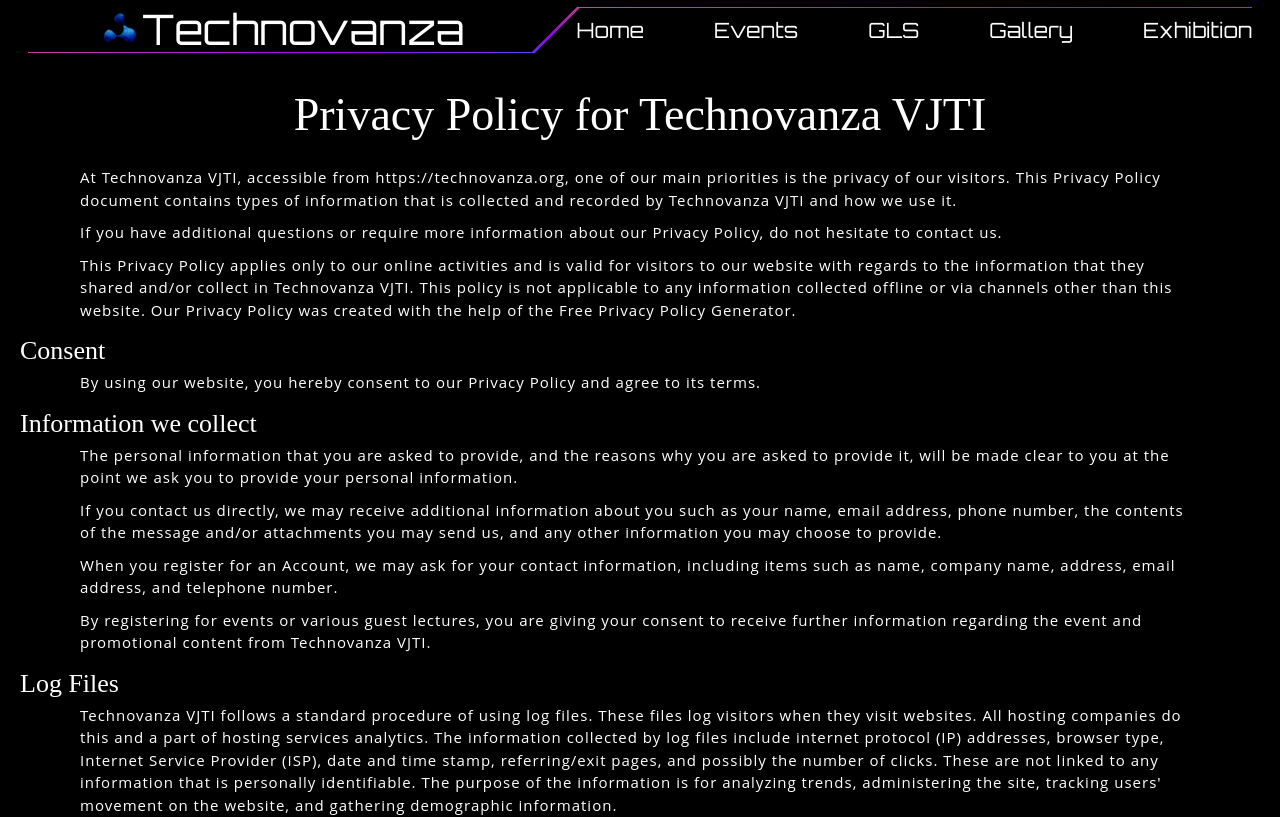
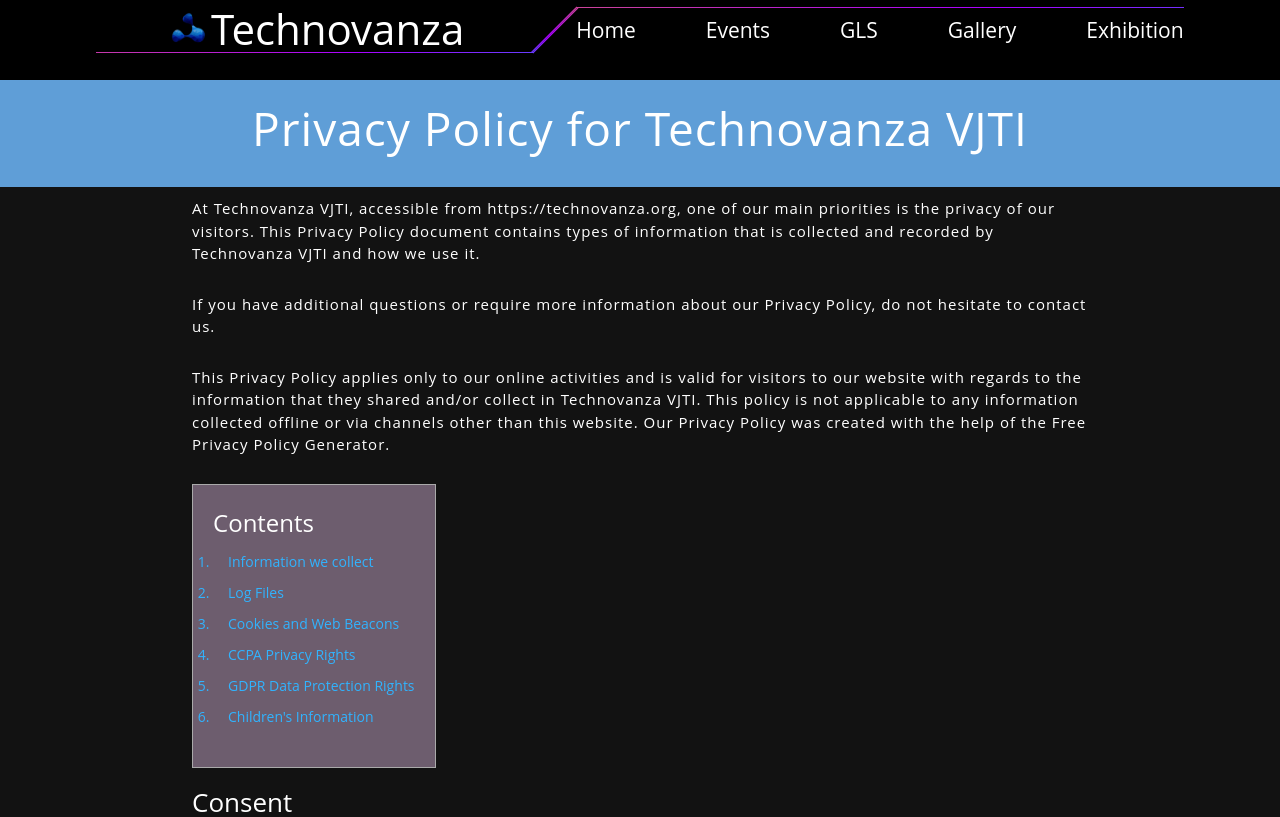
Before and after one commit to vovw/webdevtuff, a React (Create React App) app: page /privacy in a window 1280 px wide. Shown: the top 817 px of the page. Built offline with nearby package versions, Linux system fonts and the light colour scheme; a web font is replaced by a local one.

Commit message:
Styling of Terms and Conditions & Privacy Policy pages

```diff
--- a/src/components/rules/privacy.jsx
+++ b/src/components/rules/privacy.jsx
@@ -34,9 +34,11 @@
       <meta property="twitter:description" content="Technovanza VJTI is the technical fest for extravaganza of fun and astonishing events, Guest Lectures, amazing prizes, and much more." />
       <meta property="twitter:image" content="https://technovanza.org/logo.png" />
     </Head> */}
+    <div className={styles.main}>
+      <div className={styles.headContainer}>
+        <h1 className={styles.heading1}>Privacy Policy for Technovanza VJTI</h1>
+      </div>
       <div className={styles.container}>
-
-      <h1 className={styles.heading1}>Privacy Policy for Technovanza VJTI</h1>
 
         <p className={styles.para}>At Technovanza VJTI, accessible from https://technovanza.org, one of our main priorities is the privacy of our visitors. This Privacy Policy document contains types of information that is collected and recorded by Technovanza VJTI and how we use it.</p>
 
@@ -44,27 +46,38 @@
 
         <p className={styles.para}>This Privacy Policy applies only to our online activities and is valid for visitors to our website with regards to the information that they shared and/or collect in Technovanza VJTI. This policy is not applicable to any information collected offline or via channels other than this website. Our Privacy Policy was created with the help of the <a href="https://www.privacypolicygenerator.info" onClick="window.open(this.href,'_blank');return false;">Free Privacy Policy Generator</a>.</p>
 
+        <div className={styles.toc}>
+          <p className={styles.toc_title}>Contents</p>
+          <ol className={styles.toc_list}>
+            <li><a href="#InfoWeCollect">Information we collect</a></li>
+            <li><a href="#Log">Log Files</a></li>
+            <li><a href="#Cookies">Cookies and Web Beacons</a></li>
+            <li><a href="#CCPA">CCPA Privacy Rights</a></li>
+            <li><a href="#GDPR">GDPR Data Protection Rights</a></li>
+            <li><a href="#Children">Children's Information</a></li>
+          </ol>
+        </div>
         <h2 className={styles.heading2}>Consent</h2>
 
         <p className={styles.para}>By using our website, you hereby consent to our Privacy Policy and agree to its terms.</p>
 
-      <h2 className={styles.heading2}>Information we collect</h2>
+        <h2 className={styles.heading2} id = "InfoWeCollect">Information we collect</h2>
 
         <p className={styles.para}>The personal information that you are asked to provide, and the reasons why you are asked to provide it, will be made clear to you at the point we ask you to provide your personal information.</p>
         <p className={styles.para}>If you contact us directly, we may receive additional information about you such as your name, email address, phone number, the contents of the message and/or attachments you may send us, and any other information you may choose to provide.</p>
         <p className={styles.para}>When you register for an Account, we may ask for your contact information, including items such as name, company name, address, email address, and telephone number.</p>
         <p className={styles.para}>By registering for events or various guest lectures, you are giving your consent to receive further information regarding the event and promotional content from Technovanza VJTI.</p>
-      <h2 className={styles.heading2}>Log Files</h2>
+        <h2 className={styles.heading2} id = "Log">Log Files</h2>
 
         <p className={styles.para}>Technovanza VJTI follows a standard procedure of using log files. These files log visitors when they visit websites. All hosting companies do this and a part of hosting services analytics. The information collected by log files include internet protocol (IP) addresses, browser type, Internet Service Provider (ISP), date and time stamp, referring/exit pages, and possibly the number of clicks. These are not linked to any information that is personally identifiable. The purpose of the information is for analyzing trends, administering the site, tracking users&apos; movement on the website, and gathering demographic information.</p>
 
-      <h2 className={styles.heading2}>Cookies and Web Beacons</h2>
+        <h2 className={styles.heading2} id = "Cookies">Cookies and Web Beacons</h2>
 
         <p className={styles.para}>Like any other website, Technovanza VJTI uses &apos;cookies&apos;. These cookies are used to store information including visitors&apos preferences, and the pages on the website that the visitor accessed or visited. The information is used to optimize the users&apos; experience by customizing our web page content based on visitors&apos; browser type and/or other information.</p>
 
         <p className={styles.para}>For more general information on cookies, please read <a href="https://www.generateprivacypolicy.com/#cookies" onClick="window.open(this.href,'_blank');return false;">the Cookies article on Generate Privacy Policy website</a>.</p>
 
-      <h2 className={styles.heading2}>CCPA Privacy Rights (Do Not Sell My Personal Information)</h2>
+        <h2 className={styles.heading2} id = "CCPA">CCPA Privacy Rights (Do Not Sell My Personal Information)</h2>
 
         <p className={styles.para}>Under the CCPA, among other rights, California consumers have the right to:</p>
         <p className={styles.para}>Request that a business that collects a consumer&apos;s personal data disclose the categories and specific pieces of personal data that a business has collected about consumers.</p>
@@ -72,7 +85,7 @@
         <p className={styles.para}>Request that a business that sells a consumer&apos;s personal data, not sell the consumer&apos;s personal data.</p>
         <p className={styles.para}>If you make a request, we have one month to respond to you. If you would like to exercise any of these rights, please contact us.</p>
 
-      <h2 className={styles.heading2}>GDPR Data Protection Rights</h2>
+        <h2 className={styles.heading2} id = "GDPR">GDPR Data Protection Rights</h2>
 
         <p className={styles.para}>We would like to make sure you are fully aware of all of your data protection rights. Every user is entitled to the following:</p>
         <p className={styles.para}>The right to access – You have the right to request copies of your personal data. We may charge you a small fee for this service.</p>
@@ -83,12 +96,14 @@
         <p className={styles.para}>The right to data portability – You have the right to request that we transfer the data that we have collected to another organization, or directly to you, under certain conditions.</p>
         <p className={styles.para}>If you make a request, we have one month to respond to you. If you would like to exercise any of these rights, please contact us.</p>
 
-      <h2 className={styles.heading2}>Children&apos;s Information</h2>
+        <h2 className={styles.heading2} id = "Children">Children&apos;s Information</h2>
 
         <p className={styles.para}>Another part of our priority is adding protection for children while using the internet. We encourage parents and guardians to observe, participate in, and/or monitor and guide their online activity.</p>
 
         <p className={styles.para}>Technovanza VJTI does not knowingly collect any Personal Identifiable Information from children under the age of 13. If you think that your child provided this kind of information on our website, we strongly encourage you to contact us immediately and we will do our best efforts to promptly remove such information from our records.</p>
       </div>
+    </div>
+
   </>
 );
 
--- a/src/components/rules/privacy.module.css
+++ b/src/components/rules/privacy.module.css
@@ -1,36 +1,84 @@
-.heading1 {
-    font-family: bebas neue;
-    font-size: 46px;
-    text-align: center;
+* {
+  margin: 0;
+  padding: 0;
+  font-family: 'Open Sans', sans-serif;
+
+}
+
+.main {
+  background-color: #121212;
+}
+
+.container {
+  width: 70%;
+  margin: auto;
   color: white;
-    margin: 0px ;
-    padding: 0 0 6px 0;
-    border-bottom: 1px solid rgba(0,0,0,.15);
-  }
-  .container
-  {   margin-top: 80px;
-      width: 100%;
-      color: white;
-      background: black;
   overflow: hidden;
   padding: 0px auto;
 }
+
+.headContainer {
+  margin: auto;
+  margin-top: 80px;
+  margin-bottom: 10px;
+  padding: 14px;
+  background: #5F9ED7;
+  width: 100%;
+}
+
+.toc {
+  margin: 0;
+  background-color: #6D5D6E;
+  border: 1px solid #aaa;
+  display: table;
+  font-size: 95%;
+  margin-bottom: 1em;
+  padding: 20px;
+  width: auto;
+}
+
+.toc_title {
+  font-size: 24px;
+}
+
+.toc_list {
+  list-style-type: decimal;
+  margin-bottom: 20px;
+}
+
+.toc_list li {
+  padding: 10px 0 0 15px;
+  color: #31b3fe;
+  font-size: 14px;
+}
+
 .heading2 {
-    font-family: bebas neue;
+  vertical-align: middle;
   font-size: 26px;
   line-height: 20px;
   text-align: left;
   color: white;
-    margin-bottom: 20px;
-    margin: 0px 20px;
-    padding: 20px 0 0 0;
+  margin: 24px 0;
+
 }
 
+h1,
 .para {
-    font-family: open sans;
+  font-family: 'Open Sans', sans-serif;
   font-size: 15px;
   letter-spacing: 1px;
   color: white;
-    margin: 0px 80px;
-    padding: 10px 0 0 0;
+  margin: 0;
+  padding: 0 0 10px 0;
+  margin-bottom: 18px;
 }
+
+.heading1 {
+
+  font-size: 46px;
+  text-align: center;
+  color: white;
+  margin: auto;
+  vertical-align: middle;
+
+}
--- a/src/components/rules/terms.jsx
+++ b/src/components/rules/terms.jsx
@@ -34,10 +34,16 @@
       <meta property="twitter:description" content="Technovanza VJTI is the technical fest for extravaganza of fun and astonishing events, Guest Lectures, amazing prizes, and much more." />
       <meta property="twitter:image" content="https://technovanza.org/logo.png" />
     </Head> */}
+
+    <div className={styles.main}>
+      <div className={styles.headContainer}>
+        <h1 className={styles.headingTnC}>Terms and Conditions</h1>
+      </div>
       <div className={styles.container}>
-      <h1 className={styles.heading1}>Terms and Conditions</h1>
-      <p className={styles.para}>Last updated: February 1, 2023</p>
-      <p className={styles.para}>Please read these terms and conditions carefully before using Our Service.</p>
+
+        <p className={styles.italicPara}>Last updated: February 1, 2023</p>
+        <p className={styles.italicPara}>Please read these terms and conditions carefully before using Our Service.</p>
+
         <h1 className={styles.heading1}>Interpretation and Definitions</h1>
         <h2 className={styles.heading2}>Interpretation</h2>
         <p className={styles.para}>The words of which the initial letter is capitalized have meanings defined under the following conditions. The following definitions shall have the same meaning regardless of whether they appear in singular or in plural.</p>
@@ -117,6 +123,7 @@
         <p className={styles.para}>By continuing to access or use Our Service after those revisions become effective, You agree to be bound by the revised terms. If You do not agree to the new terms, in whole or in part, please stop using the website and the Service.</p>
 
       </div>
+    </div>
   </>
 );
 
--- a/src/components/rules/terms.module.css
+++ b/src/components/rules/terms.module.css
@@ -1,24 +1,45 @@
+*{
+  margin: 0;
+  padding: 0;
+}
+.main{
+  background-color: #121212;
+}
 .heading1 {
-    font-family: bebas neue;
+  font-family: 'Open Sans', sans-serif;
   font-size: 26px;
+  text-align: left;
+  color: white;
+  margin: 0px;
+  padding: 0 0 6px 0;
+}
+.headingTnC{
+  font-family: 'Open Sans', sans-serif;
   text-align: center;
+  font-size: 26px;
   color: white;
-    margin: 0px ;
+  margin: 0px;
   padding: 0 0 6px 0;
-    border-bottom: 1px solid rgba(0,0,0,.15);
 }
-  .container
-  {
+.headContainer {
+  margin: auto;
   margin-top: 80px;
+  margin-bottom: 10px;
+  padding: 14px;
+  background: #5F9ED7;
   width: 100%;
+}
+
+.container {
+  width: 70%;
+  margin: auto;
   color: white;
-      background: black;
   overflow: hidden;
   padding: 0px auto;
-      padding-bottom: 80px;
 }
+
 .heading2 {
-    font-family: bebas neue;
+  font-family: 'Open Sans', sans-serif;
   font-size: 20px;
   line-height: 20px;
   text-align: left;
@@ -29,10 +50,15 @@
 }
 
 .para {
-    font-family: open sans;
+  font-family: 'Open Sans', sans-serif;
   font-size: 18px;
   letter-spacing: 1px;
   color: white;
   margin: 0px 80px;
   padding: 10px 0 0 0;
 }
+
+.italicPara {
+  font-style: italic;
+  color: #cbe9ff;
+}
```
Lines whose indentation alone changed are shown as unchanged.
